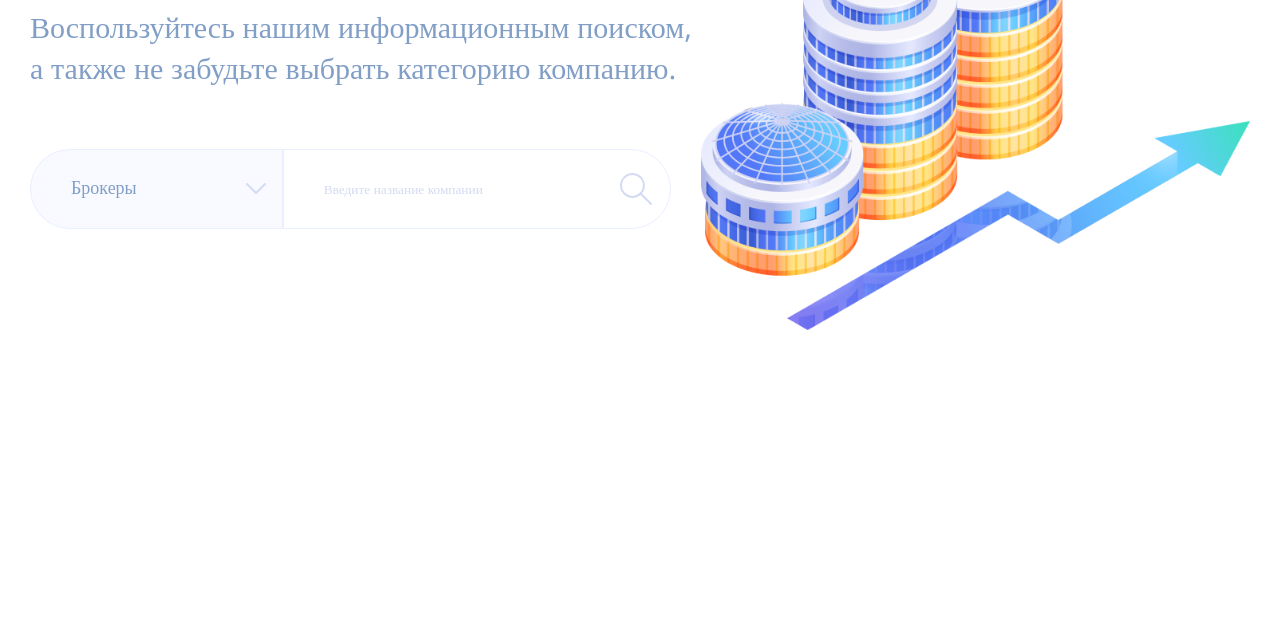
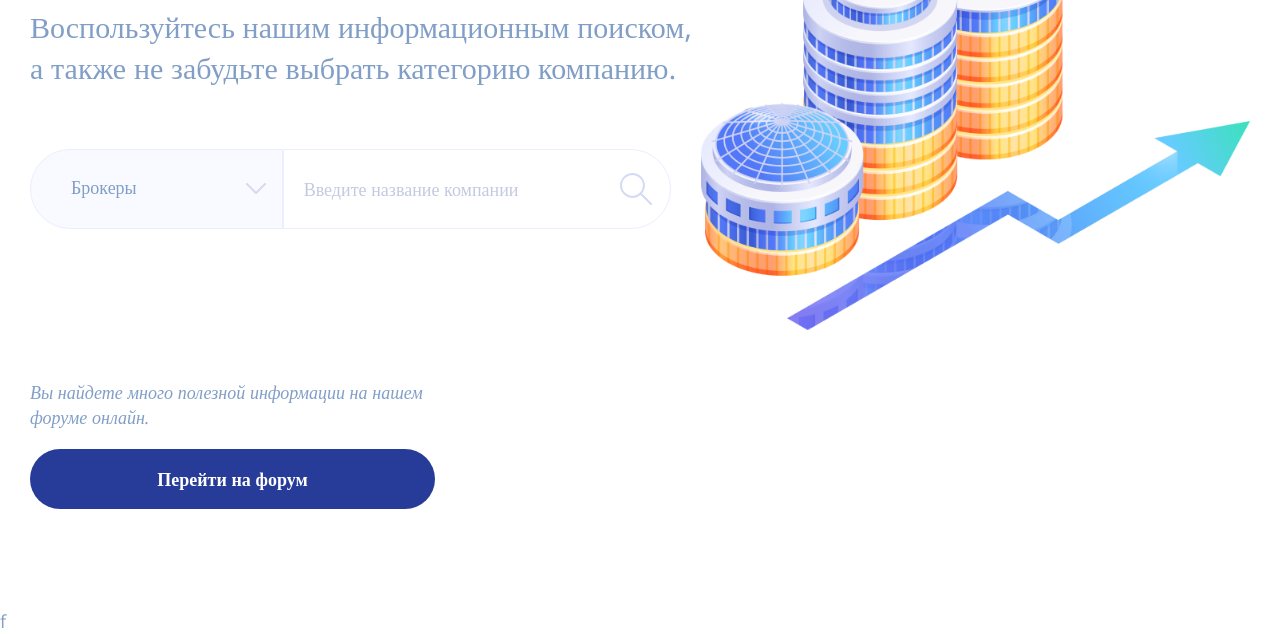
Before and after one commit to macs1756/Finance, a plain HTML site: page index.html in a window 1280 px wide. Shown: the part 328-962 px from the top of the page. Before the commit the page ends 900 px from the top, so only its background shows below. Drawn offline with nearby package versions, Linux system fonts and the light colour scheme.

Commit message:
+initial block forum

```diff
--- /dev/null
+++ b/#saas/_footer.scss
@@ -0,0 +1,5 @@
+
+
+footer{
+	margin-top: 100px;
+}
--- a/#saas/_header.scss
+++ b/#saas/_header.scss
@@ -6,7 +6,6 @@ header{
 	background-color: #fff;
 	width: 100%;
 	z-index: 6;
-	border-bottom: 1px solid #000;
 }
 
 .header{
--- a/#saas/_initial.scss
+++ b/#saas/_initial.scss
@@ -16,7 +16,7 @@ main{
 
 }
 
-.initial {
+.initial__net{
 	padding-top: 30px;
 	display: flex;
 	align-items: center;
@@ -70,7 +70,7 @@ padding-right: 15px;
 	position: relative;
 
 .button{
-	transition: all 0.5s linear;
+		transition: all 0.5s linear;
 		white-space: nowrap;
 		border: 1px solid #EAEFFF;
 		border-radius: 40px 0px 0px 40px;
@@ -124,8 +124,12 @@ padding-right: 15px;
 		height: 80px;
 		padding-left: 40px;
 		background: url(../img/search.svg) 95% center no-repeat;
+		@media (max-width: 1400px){
+			padding-left: 20px;
+			font-size: 20px;
+		}
+
 		@media (max-width: 1200px){
-			padding-left: 25px;
 			height: 60px;
 			background: url(../img/search.svg) 95% center no-repeat;
 		}
@@ -138,7 +142,12 @@ padding-right: 15px;
 
 
 		&::placeholder{
-			color:#D4DBF2;
+			color:#c3cae0;
+			font-size: 18px;
+			@media (max-width: $Mb){
+				font-size: 14px;
+			}
+
 		}
 		&:focus{
 			border: 1px solid rgb(169, 169, 232);
@@ -155,7 +164,9 @@ padding-right: 15px;
 
 
 .search__bth-list {
-	animation: op2 0.5s linear 1 normal 0s forwards;
+	pointer-events: none;
+	opacity: 0;
+	display: block;
 	min-width: 300px;
 	position: absolute;
 	top: 100%;
@@ -193,25 +204,45 @@ padding-right: 15px;
 
 
 .activeList{
-	display: block;
-	animation: op 0.3s linear 1 normal 0s forwards;
+opacity: 1;
+	pointer-events: all;
 }
 
-@keyframes op{
-	0%{
-		opacity: 0;
+
+
+
+
+.initial__forum {
+	margin-top: 50px;
+	max-width: 405px;
+	@media (max-width: $Mb){
+		margin: 0 auto;
+		margin-top: 20px;
 	}
-	100%{
-		opacity: 1;
-	}
+
 }
 
-@keyframes op2{
-	0%{
-		opacity: 1;
+
+
+.initial__forum-p {
+	margin-bottom: 20px;
+	font-style: italic;
+	@media (max-width: $Mb){
+		text-align: center;
 	}
-	100%{
-		opacity: 0;
-		display: none;
-	}
+
 }
+.initial__forum-btn {
+	padding: 21px 5px;
+	text-align: center;
+	width: 100%;
+background: #273B98;
+border-radius: 40px;
+font-weight: 700;
+font-size: 18px;
+line-height: 100%;
+color: #fff;
+&:hover, &:active{
+	background: #213280;
+}
+}
--- a/#saas/style.scss
+++ b/#saas/style.scss
@@ -2,3 +2,4 @@
 @import "_bem.scss";
 @import "_header.scss";
 @import "_initial.scss";
+@import "_footer.scss";
--- a/index.html
+++ b/index.html
@@ -55,7 +55,7 @@
 							<a class="burger__bottom-btn" href="https://www.google.com">Академия бизнес инвесторов</a>
 							<div class="burger__social-netwowks">
 								<img src="img/header__face.svg" alt="face">
-								<img src="/img/header__inst.svg" alt="inst">
+								<img src="img/header__inst.svg" alt="inst">
 								<img src="img/header__tw.svg" alt="tw">
 								<img src="img/header__vk.svg" alt="vk">
 							</div>
@@ -71,6 +71,7 @@
 		<main>
 			<div class="content">
 				<section class="initial">
+					<div class="initial__net">
 					<div class="initial__item initial__text">
 						<h1>Ищите компанию?!</h1>
 						<p class="blue initial__text-p">Воспользуйтесь нашим информационным поиском,
@@ -83,7 +84,7 @@
 										<li class="search__bth-list-item">item 1</li>
 										<li class="search__bth-list-item">Брокеры</li>
 										<li class="search__bth-list-item">item 3</li>
-										<li class="search__bth-list-item">Таблиця з кодом №4</li>
+										<li class="search__bth-list-item">Elements 4</li>
 										<li class="search__bth-list-item">item 5</li>
 										</ul>
 									</div>
@@ -97,8 +98,11 @@
 					<div class="initial__item initial__img">
 						<img src="img/initial.png" alt="initial photo">
 					</div>
-
-
+				</div>
+				<div class="initial__forum">
+					<div class="initial__forum-p">Вы найдете много полезной информации на нашем форуме онлайн.</div>
+					<a href="https://www.google.com" class="initial__forum-btn">Перейти на форум</a>
+				</div>
 				</section>
 			</div>
 		</main>
@@ -106,7 +110,9 @@
 
 
 
-
+<footer>
+	f
+</footer>
 	<script src="js/main.js"></script>
 </body>
 </html>
```
Also changed, not shown: css/style.css, 1 other file.
